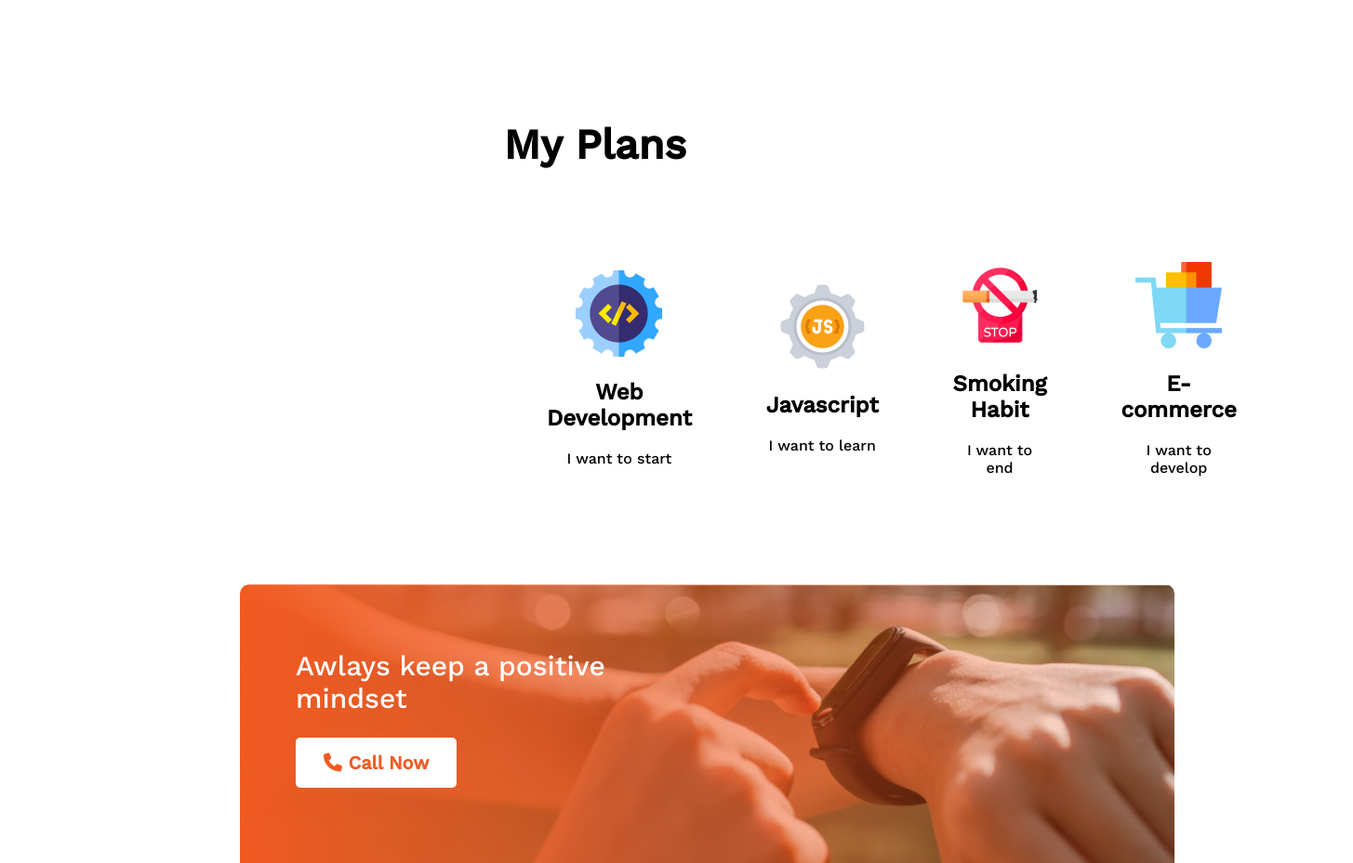
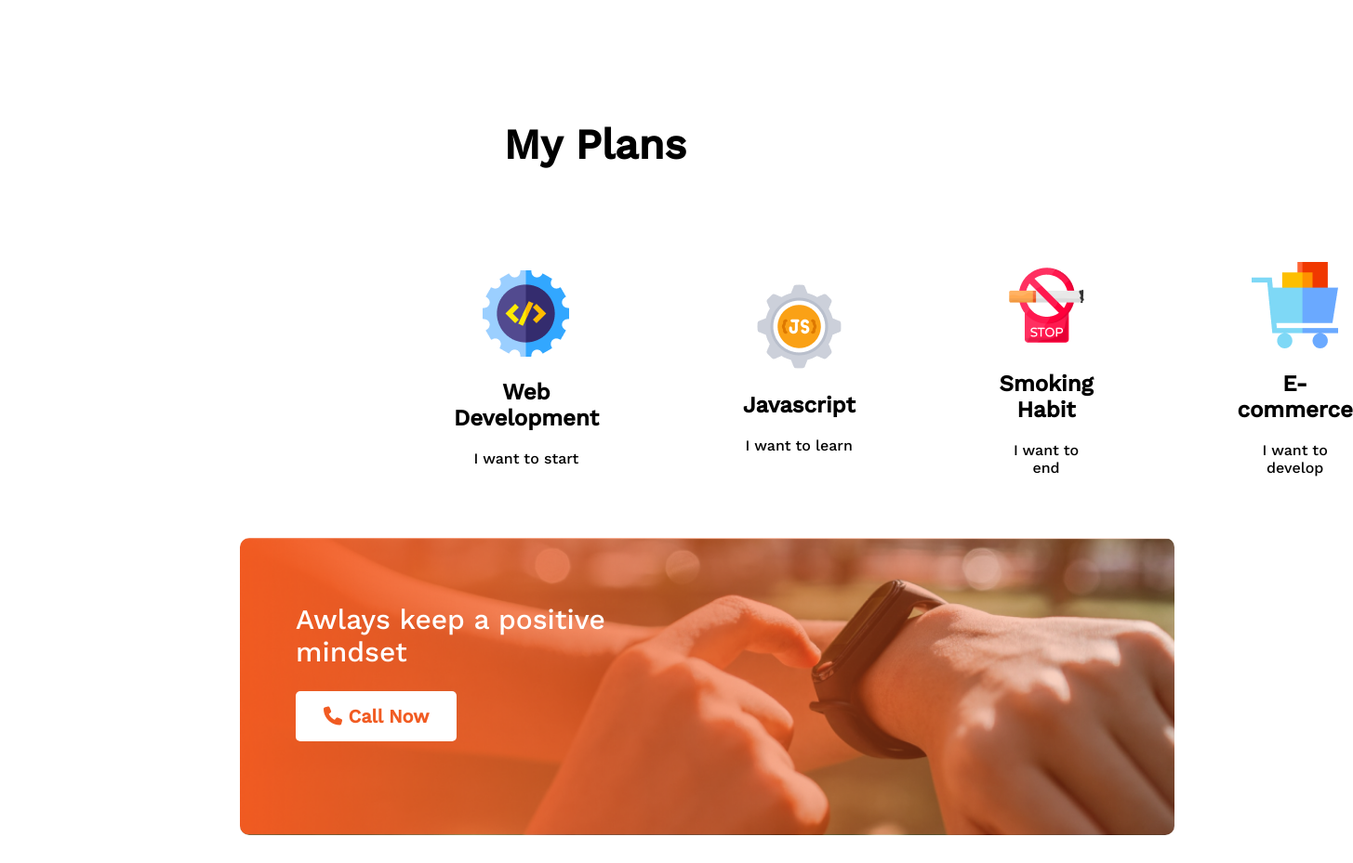
Before and after one commit to hasiburrahmanakash79/Assignment-One-new-me, a plain HTML site: page index.html in a window 1280 px wide. Shown: the part 2000-2929 px from the top of the page at 93% size, 1455 px wide, since content can reach past the window. Drawn offline with nearby package versions, Linux system fonts and the light colour scheme.

Commit message:
alignment

```diff
--- a/style/style.css
+++ b/style/style.css
@@ -62,7 +62,7 @@
 /* plan section start */
 .plans{
     text-align: center;
-    margin: 100px;
+
 }
 .plan-title{
     margin-top: 120px;
@@ -73,7 +73,7 @@
 .plan{
     align-items: center;
     display: flex;
-    gap: 80px;
+    gap: 155px;
     margin: 50px 480px;
 }
 /* plan section end */
```
